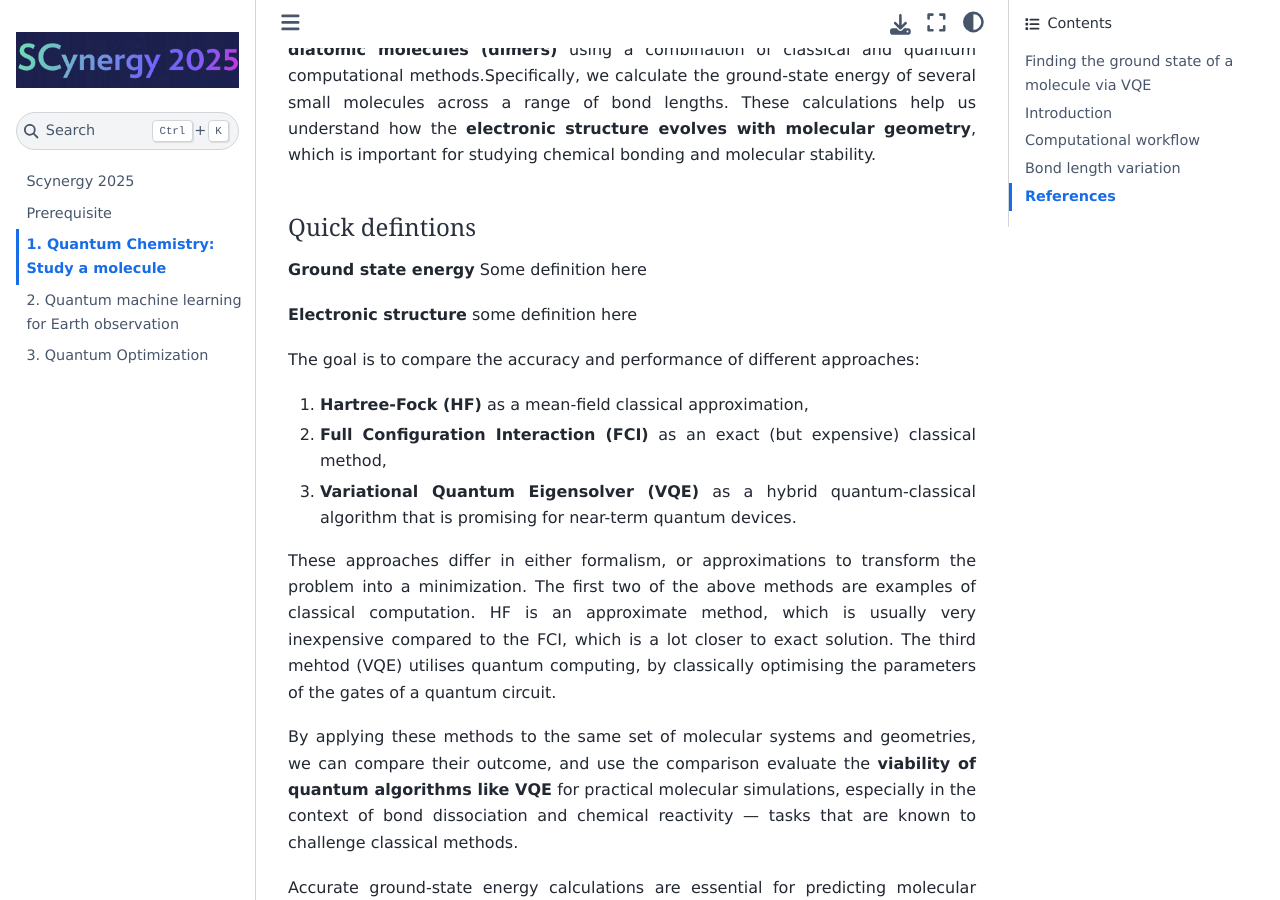
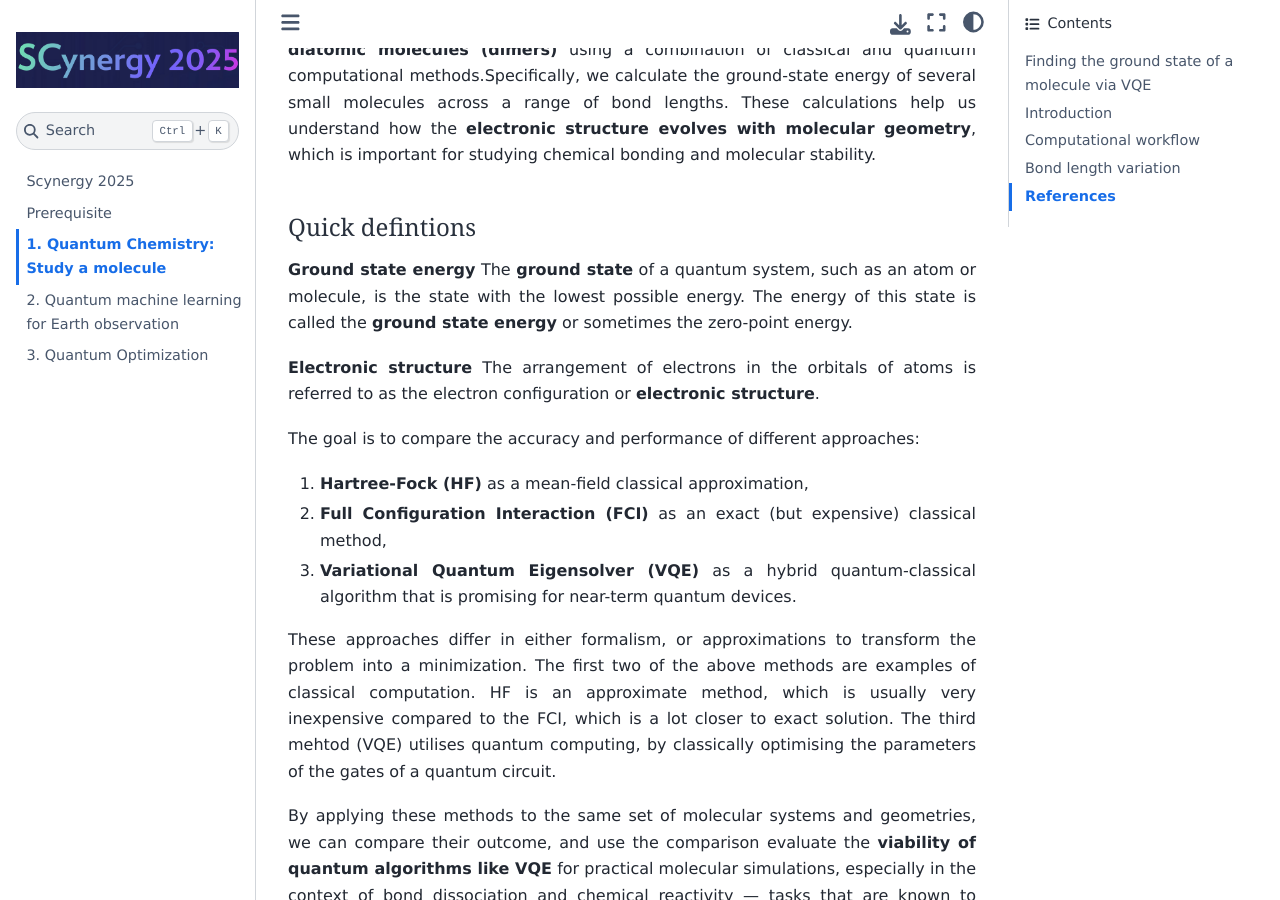
Before and after one commit to ICHEC/QTrain, a Jupyter Book: the page built from docs/exercise1.md, in a window 1280 px wide and 900 px high, scrolled down 584 px. Built offline with Jupyter Book 1.0.4 settings and Sphinx 7.4.7 and the Sphinx Book theme 1.1.4, drawn with Linux system fonts in a browser that asks for light colours.

Commit message:
theory definitions

```diff
--- a/docs/exercise1.md
+++ b/docs/exercise1.md
@@ -15,10 +15,10 @@ In this exercise, we investigate the **ground-state electronic structure** of **
 
 #### Quick defintions
 **Ground state energy**
-Some definition here
+The **ground state** of a quantum system, such as an atom or molecule, is the state with the lowest possible energy. The energy of this state is called the **ground state energy** or sometimes the zero-point energy.
 
 **Electronic structure**
-some definition here
+The arrangement of electrons in the orbitals of atoms is referred to as the electron configuration or **electronic structure**.
 
 
 The goal is to compare the accuracy and performance of different approaches:
```
